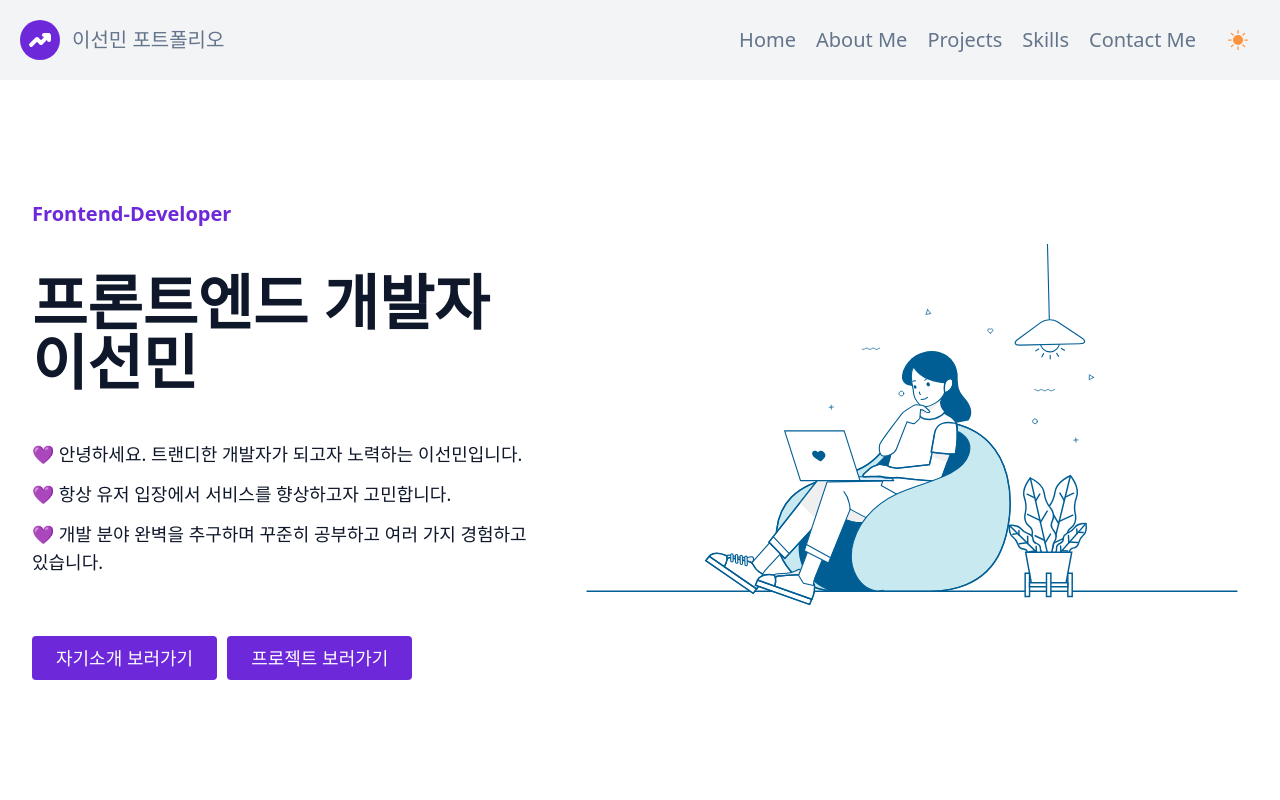
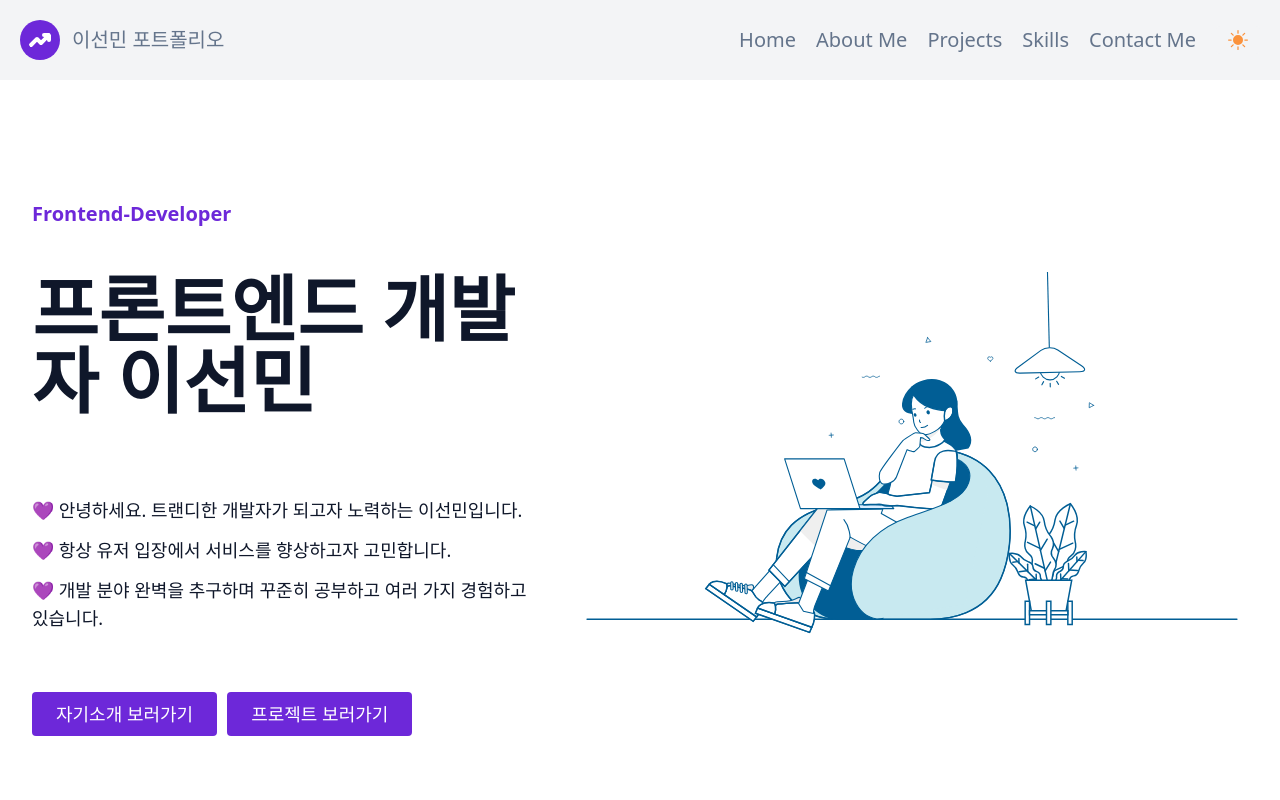
Before and after one commit to HelloHailie/portfolio, a Next.js app: page / in a window 1280 px wide. Shown: the top 800 px of the page. Built offline with nearby package versions, Linux system fonts and the light colour scheme.

Commit message:
fix:Avoid Hydration Mismatch

```diff
--- a/components/darkModeBtn.js
+++ b/components/darkModeBtn.js
@@ -1,7 +1,18 @@
 import { useTheme } from "next-themes";
+import { useState, useEffect } from "react";
 
 export default function DarkModeBtn() {
   const { theme, setTheme } = useTheme();
+  const [mounted, setMounted] = useState(false);
+
+  // useEffect only runs on the client, so now we can safely show the UI
+  useEffect(() => {
+    setMounted(true);
+  }, []);
+
+  if (!mounted) {
+    return null;
+  }
 
   return (
     <>
--- a/components/home/main.js
+++ b/components/home/main.js
@@ -12,7 +12,7 @@ export default function Main() {
                 Frontend-Developer
               </p>
 
-              <h1 className='text-black-800 text-4xl sm:text-5xl md:text-6xl font-bold mb-8 md:mb-12 pt-5'>
+              <h1 className='text-black-800 text-4xl sm:text-5xl md:text-7xl font-bold mb-10 md:mb-20 pt-5'>
                 프론트엔드 개발자 이선민
               </h1>
 
```
